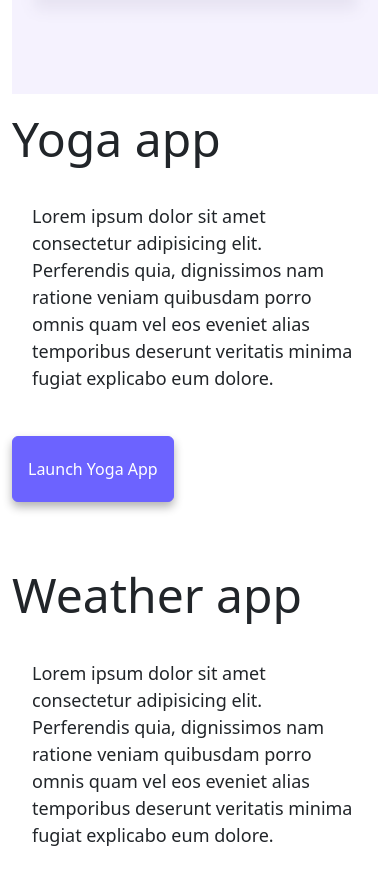
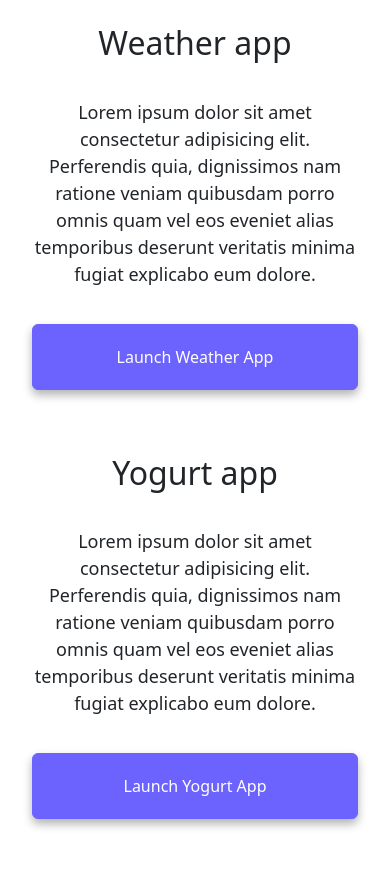
Before and after one commit to ksmith92272/responsive-week-3, a plain HTML site: page index.html in a window 390 px wide. Shown: the part 903-1775 px from the top of the page. Drawn offline with nearby package versions, Linux system fonts and the light colour scheme.

Commit message:
Made site responsive

```diff
--- a/index.html
+++ b/index.html
@@ -82,6 +82,7 @@
 			</div>
 		</nav>
 
+		<head>
 			<h2>👋 Hi I am</h2>
 			<h1>Kimberly Smith</h1>
 			<h3>🇺🇸 Front-end developer, based in the U.S.A</h3>
@@ -99,25 +100,26 @@
 					>About me</a
 				>
 			</div>
+		</head>
 		<div class="container">
 			<div class="row">
 				<div class="col-md-6">
 					<img
 						src="images/yoga.png"
 						alt="Graphic of a sample project about Yoga"
-						class="img-fluid"
+						class="img-fluid d-none d-sm-block"
 					/>
 				</div>
 				<div class="col-md-6">
-					<h2 class="text-start my-3">Yoga app</h2>
-					<p class="text-start">
+					<h2 class="my-3">Yoga app</h2>
+					<p class="">
 						Lorem ipsum dolor sit amet consectetur adipisicing elit. Perferendis
 						quia, dignissimos nam ratione veniam quibusdam porro omnis quam vel
 						eos eveniet alias temporibus deserunt veritatis minima fugiat
 						explicabo eum dolore.
 					</p>
 					<a
-						class="btn btn-primary mt-2"
+						class="btn btn-primary mt-2 project-link"
 						href="#"
 						role="button"
 						>Launch Yoga App</a
@@ -126,15 +128,15 @@
 			</div>
 			<div class="row my-5">
 				<div class="col-md-6">
-					<h2 class="text-start my-3">Weather app</h2>
-					<p class="text-start">
+					<h2 class="my-3">Weather app</h2>
+					<p class="">
 						Lorem ipsum dolor sit amet consectetur adipisicing elit. Perferendis
 						quia, dignissimos nam ratione veniam quibusdam porro omnis quam vel
 						eos eveniet alias temporibus deserunt veritatis minima fugiat
 						explicabo eum dolore.
 					</p>
 					<a
-						class="btn btn-primary mt-2"
+						class="btn btn-primary mt-2 project-link"
 						href="#"
 						role="button"
 						>Launch Weather App</a
@@ -144,7 +146,7 @@
 					<img
 						src="images/weather.png"
 						alt="Graphic of a sample project of a weather app"
-						class="img-fluid"
+						class="img-fluid d-none d-sm-block"
 					/>
 				</div>
 			</div>
@@ -153,19 +155,19 @@
 					<img
 						src="images/yogurt.png"
 						alt="Graphic of a sample project about yogurt"
-						class="img-fluid"
+						class="img-fluid d-none d-sm-block"
 					/>
 				</div>
 				<div class="col-md-6">
-					<h2 class="text-start my-3">Yogurt app</h2>
-					<p class="text-start">
+					<h2 class="my-3">Yogurt app</h2>
+					<p class="">
 						Lorem ipsum dolor sit amet consectetur adipisicing elit. Perferendis
 						quia, dignissimos nam ratione veniam quibusdam porro omnis quam vel
 						eos eveniet alias temporibus deserunt veritatis minima fugiat
 						explicabo eum dolore.
 					</p>
 					<a
-						class="btn btn-primary mt-2"
+						class="btn btn-primary mt-2 project-link"
 						href="#"
 						role="button"
 						>Launch Yogurt App</a
--- a/src/style.css
+++ b/src/style.css
@@ -17,10 +17,12 @@ h3 {
 
 h1 {
 	font-size: 84px;
+	text-align: center;
 }
 
 h2 {
 	font-size: 48px;
+	text-align: left;
 }
 
 h3 {
@@ -94,3 +96,25 @@ p {
 	box-shadow: var(--box-shadow);
 	padding: 20px 15px;
 }
+
+@media (max-width: 576px) {
+	h1 {
+		font-size: 48px;
+		line-height: 1.5;
+	}
+
+	h2 {
+		font-size: 32px;
+		text-align: center;
+	}
+
+	p {
+		text-align: center;
+	}
+
+	.project-link {
+		display: block;
+		text-align: center;
+		margin: 0 20px;
+	}
+}
```
Also changed, not shown: about.html (+1 -1 lines). Lines whose indentation alone changed are shown as unchanged.
